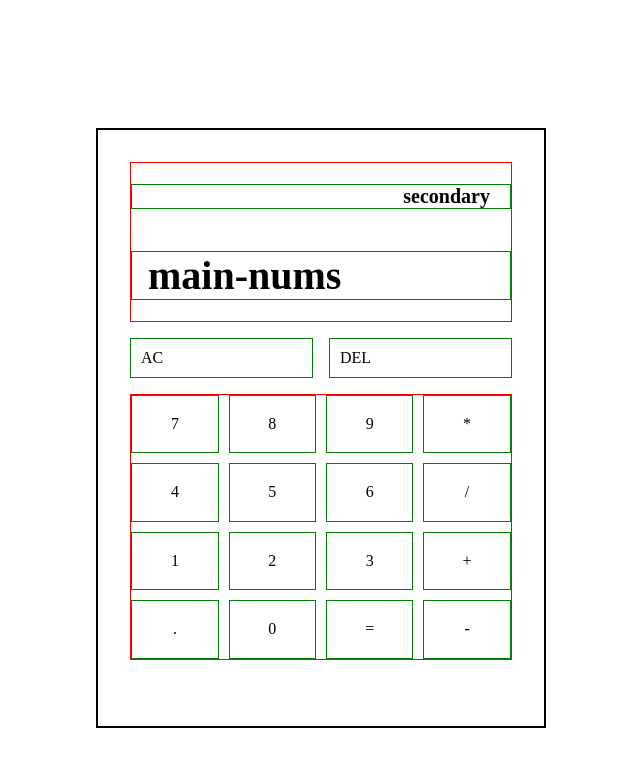
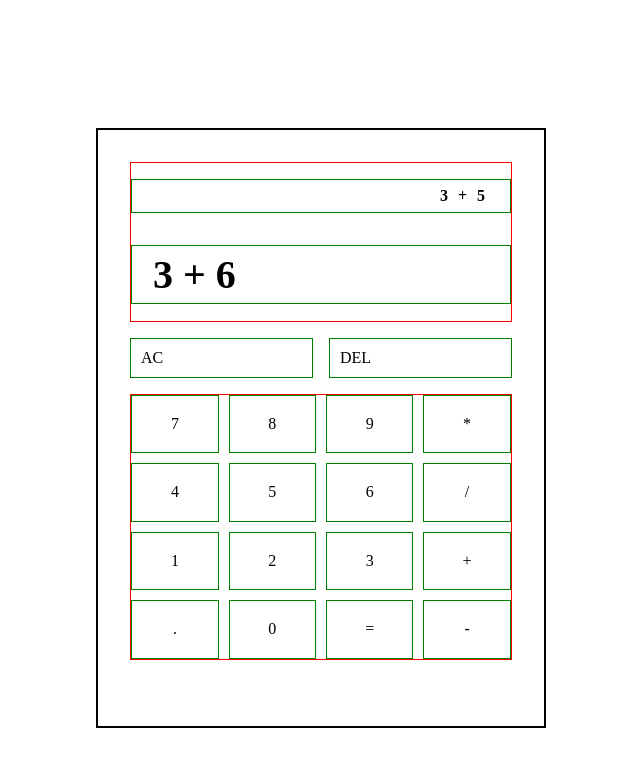
Before and after one commit to MathiasHun1/Calculator, a plain HTML site: page index.html in a window 1280 px wide. Shown: the whole page, without its empty margins (319-959 px from the left). Drawn offline with Linux system fonts and the light colour scheme.

Commit message:
work on the position of the numbers on the screen

```diff
--- a/index.html
+++ b/index.html
@@ -9,8 +9,8 @@
 <body>
     <div id="calc-body">
         <div id="screen">
-            <p>secondary</p>
-            <p>main-nums</p>
+            <div id="secondary-nums"><p>3</p><p>+</p><p>5</p></div>
+            <div id="main-nums"><p>3</p><p>+</p><p>6</p></div>
         </div>
         <div id="ac-del-container">
             <div id="ac">AC</div>
--- a/script.js
+++ b/script.js
@@ -0,0 +1,20 @@
+
+let firstNum;
+let operator;
+let secondNum;
+
+function add {
+
+}
+
+function subtract {
+
+}
+
+function multiply {
+
+}
+
+function divide {
+
+}
--- a/styles.css
+++ b/styles.css
@@ -24,19 +24,28 @@
     justify-content: space-around;
 }
 
-#screen :nth-child(1) {
+#secondary-nums {
+    width: 100%;
     border: 1px solid green;
-    width: 100%;
-    text-align: end;
-    padding-right: 1em;
-    font-size: 20px;
+    display: flex;
+    justify-content: end;
+    padding: 2px 20px;
 }
 
-#screen :nth-child(2) {
+#secondary-nums p {
+    padding: 5px;
+}
+
+#main-nums {
     border: 1px solid green;
     width: 100%;
     font-size: 40px;
     padding-left: 1rem;
+    display: flex;
+}
+
+#main-nums p {
+    padding: 5px;
 }
 
 #buttons-container {
```
